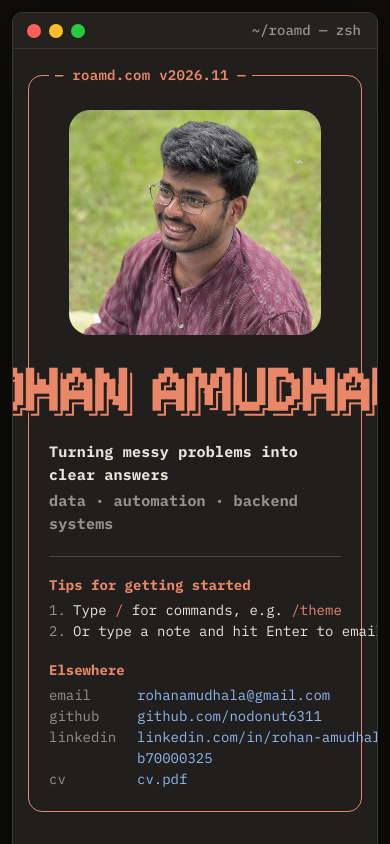
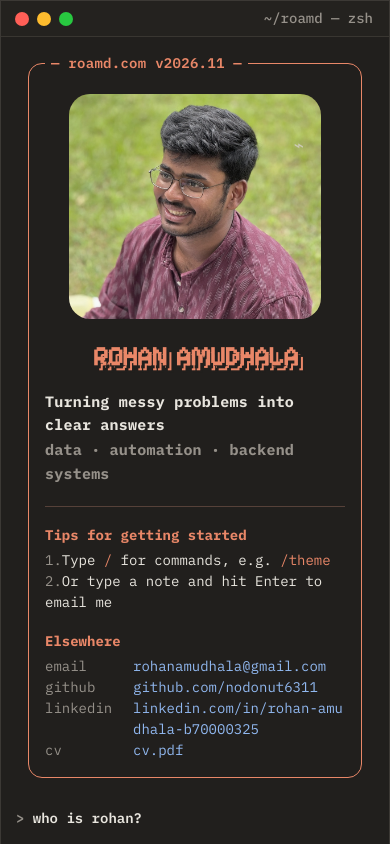
Before and after one commit to nodonut6311/roamd, a React (Vite) app: page / in a window 390 px wide. Shown: the top 844 px of the page. Built offline with nearby package versions, Linux system fonts and the light colour scheme.

Commit message:
updating for mobile

```diff
--- a/src/index.css
+++ b/src/index.css
@@ -518,16 +518,50 @@
 
 @media (max-width: 600px) {
   .terminal-window {
-    margin: 12px;
+    margin: 0;
+    width: 100%;
+    min-height: 100vh;
     transform: none;
+    border-radius: 0;
+    overflow-x: hidden;
   }
+
   .intro-panel {
+    min-width: 0;
+    width: auto;
+    margin: 0 12px;
+    padding: 16px;
     grid-template-columns: 1fr;
-    gap: 32px;
+    gap: 24px;
     min-height: 0;
-    padding: 20px 20px 21px;
   }
-  .terminal-window h1 {
-    font-size: 40px;
+
+  .intro-content,
+  .details-grid,
+  .tips-section,
+  .elsewhere {
+    min-width: 0;
+  }
+
+  .pixel-title {
+    font-size: 28px;
+    overflow-wrap: anywhere;
+  }
+
+  .pixel-title span {
+    font-size: inherit;
+  }
+
+  .tip-row {
+    display: block;
+  }
+
+  .tip-text {
+    white-space: normal;
+    overflow-wrap: anywhere;
+  }
+
+  .intro-panel a {
+    word-break: break-all;
   }
 }
```
